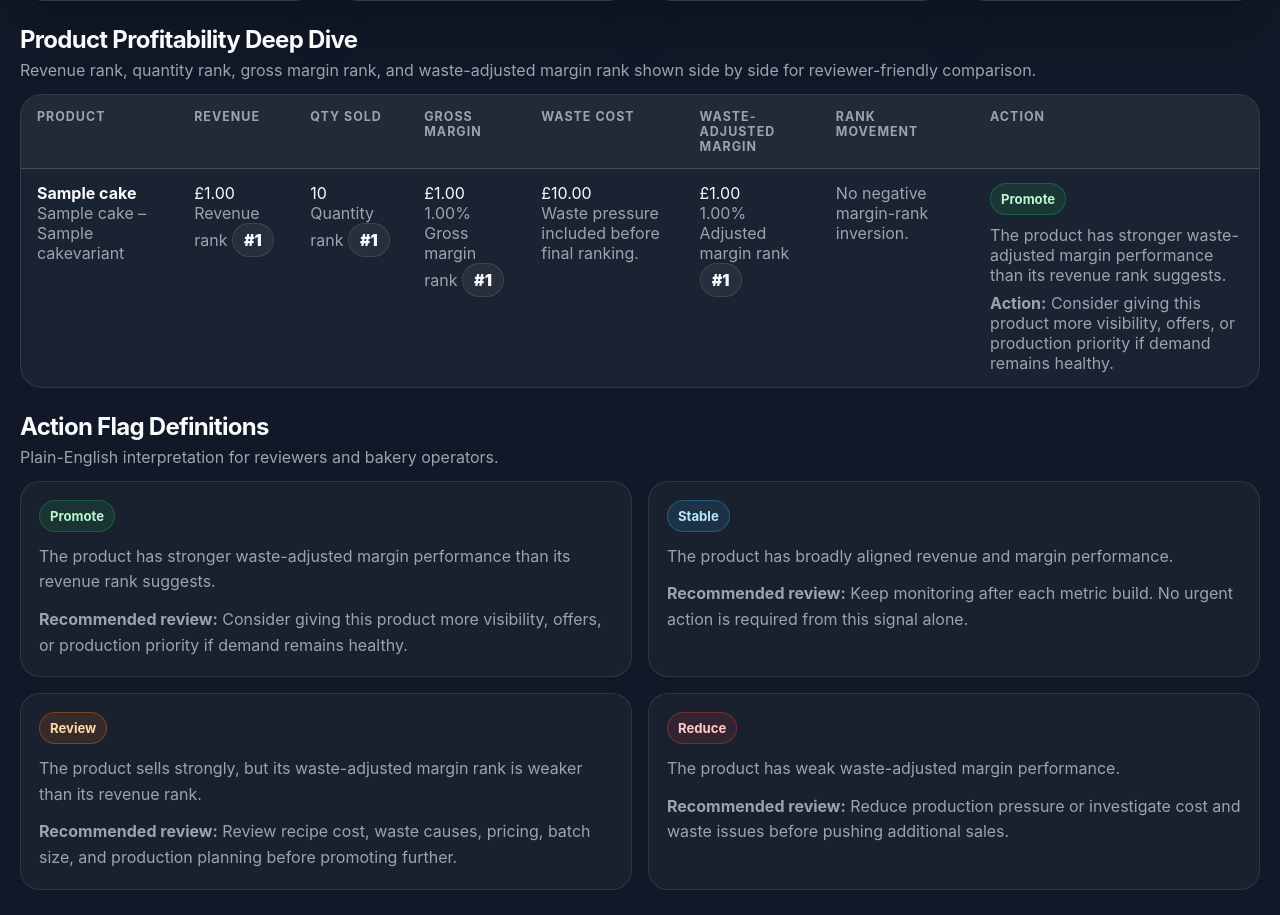
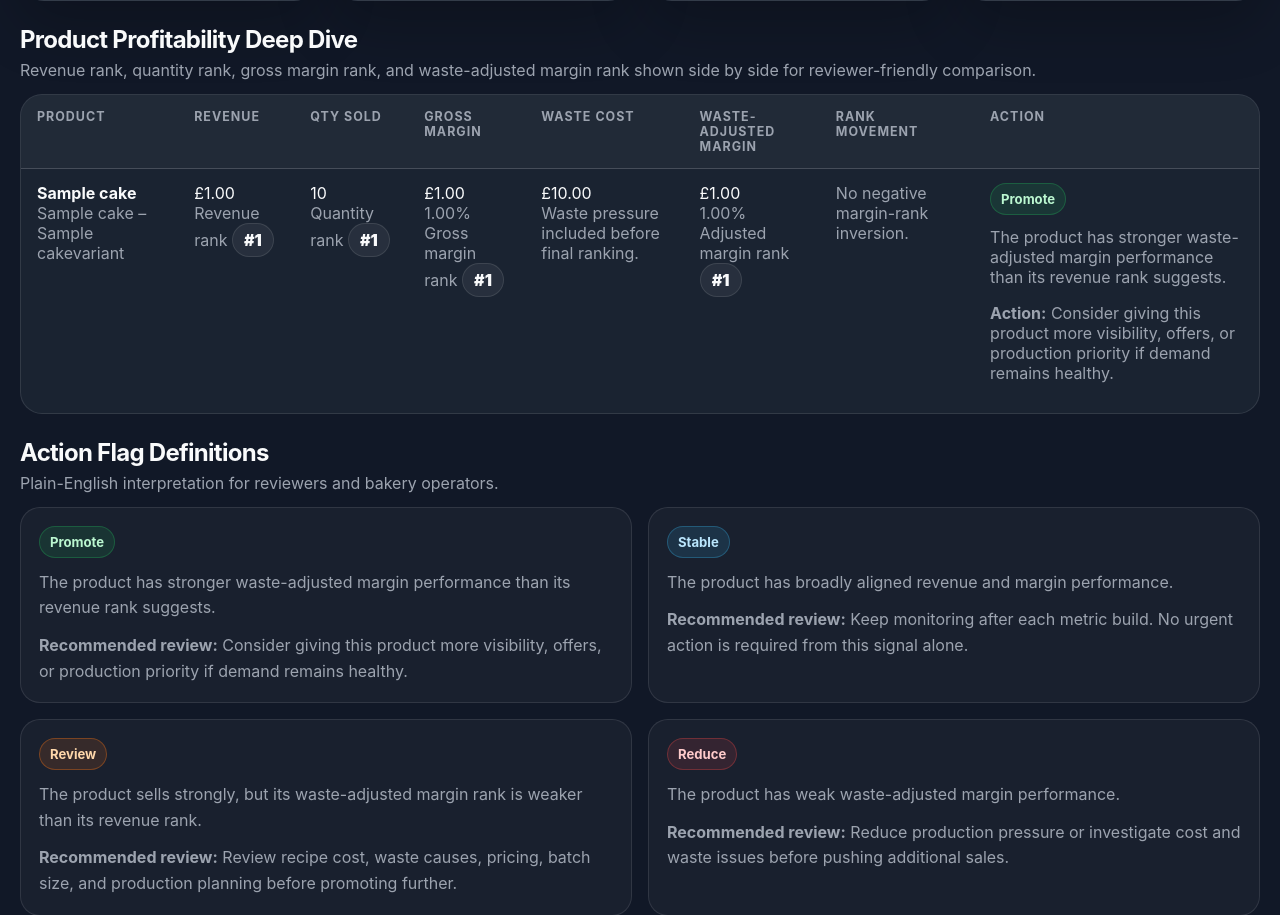
Before and after one commit to aminul-portfolio/bakeops-intelligence, a Django app: page /analytics/products/ in a window 1280 px wide. Shown: the part 779-1694 px from the top of the page. Run offline with Django 5.2, Linux system fonts and the light colour scheme; tables that the repository leaves empty hold one stand-in row (values such as "Sample post").

Commit message:
Replace product profitability inline spacing styles

```diff
--- a/bakeops/templates/bakeops/product_profitability.html
+++ b/bakeops/templates/bakeops/product_profitability.html
@@ -482,7 +482,7 @@
                         </div>
                     </div>
 
-                    <p class="hero-copy" style="margin-top: 18px;">
+                    <p class="hero-copy bo-mt-4">
                         Why this matters: revenue alone can make a product look commercially strong.
                         BakeOps adds ingredient cost and waste pressure so the reviewer can see when
                         a best-seller is not the strongest profit contributor.
@@ -523,7 +523,7 @@
                                         <strong>{{ row.product.cake.name }}</strong><br>
                                         <span class="muted">{{ row.product.variant|default:"Default variant" }}</span>
                                         {% if row.is_signature %}
-                                            <br><span class="badge orange" style="margin-top: 8px;">Signature proof point</span>
+                                            <br><span class="badge orange bo-mt-2">Signature proof point</span>
                                         {% endif %}
                                     </td>
 
@@ -571,10 +571,10 @@
 
                                     <td>
                                         <span class="pill {{ row.product.action_flag }}">{{ row.flag_label }}</span>
-                                        <p class="muted" style="margin: 10px 0 0;">
+                                        <p class="muted bo-mt-3">
                                             {{ row.flag_explanation }}
                                         </p>
-                                        <p class="muted" style="margin: 8px 0 0;">
+                                        <p class="muted bo-mt-2">
                                             <strong>Action:</strong> {{ row.recommended_review }}
                                         </p>
                                     </td>
--- a/cakes/static/css/components.css
+++ b/cakes/static/css/components.css
@@ -80,6 +80,18 @@
 
 .bo-mt-0 {
     margin-top: 0;
+}
+
+.bo-mt-2 {
+    margin-top: 0.5rem;
+}
+
+.bo-mt-3 {
+    margin-top: 0.75rem;
+}
+
+.bo-mt-4 {
+    margin-top: 1.125rem;
 }
 
 .bo-badge {
```
